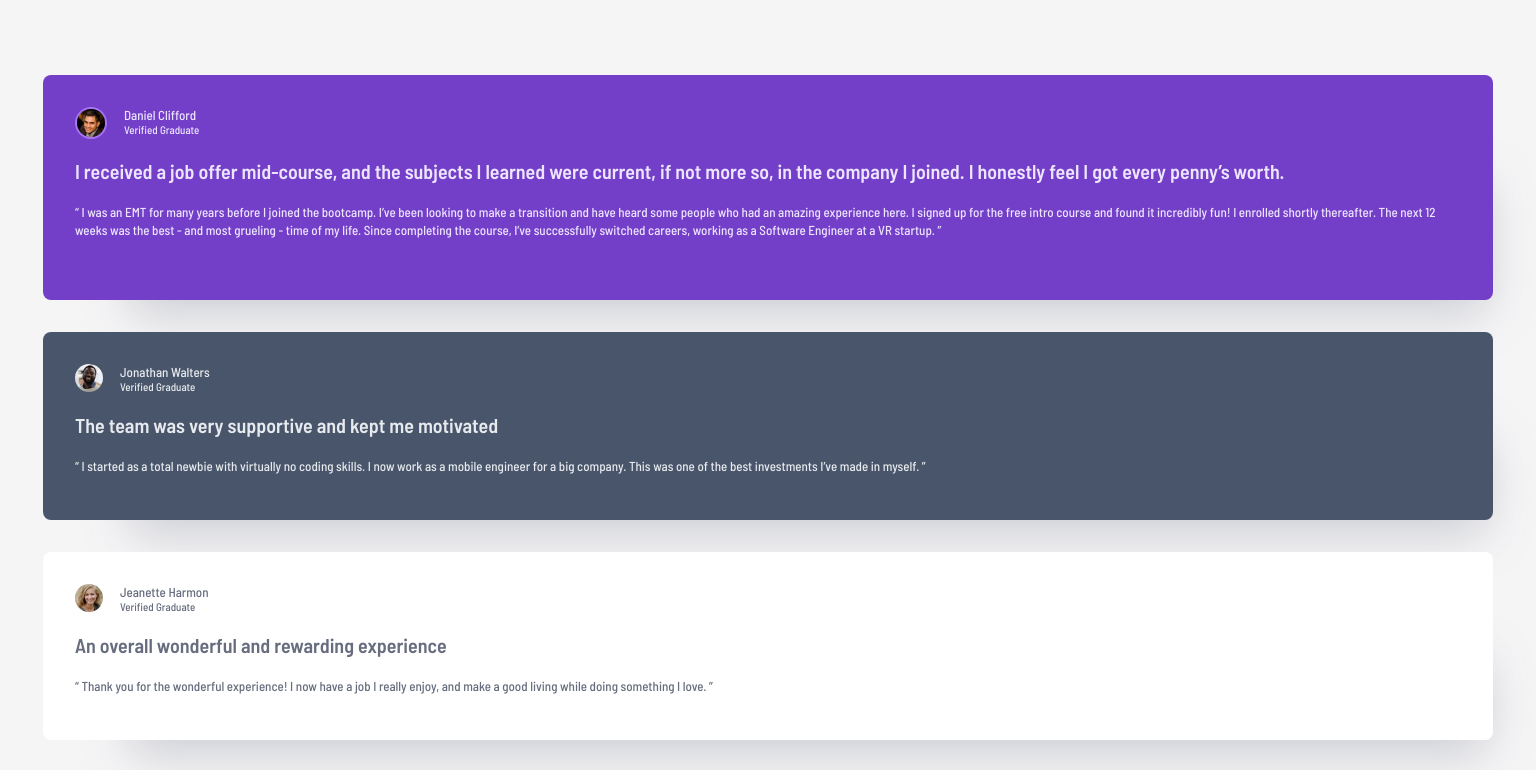
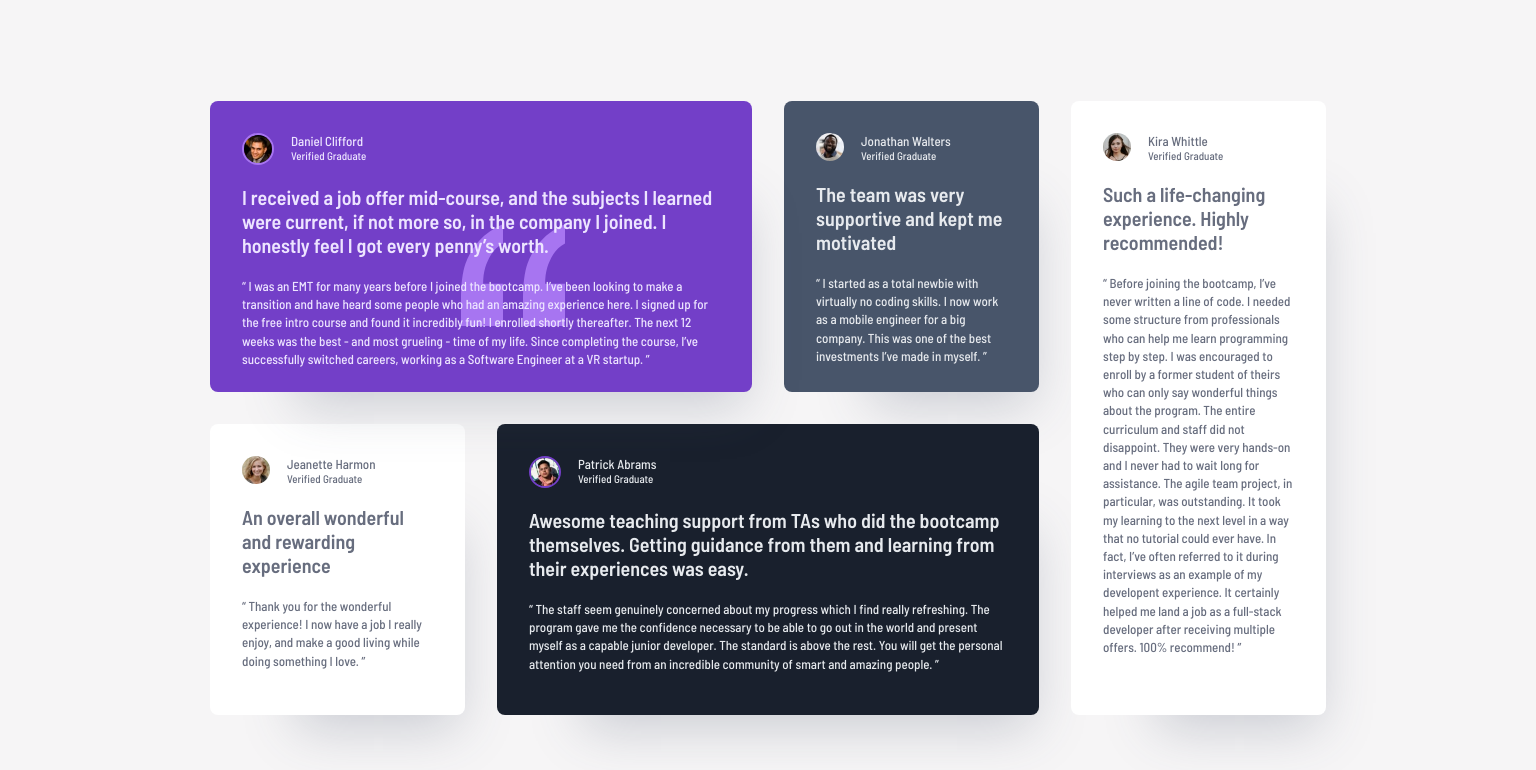
Before and after one commit to aokoye/fm-testimonials-grid, a plain HTML site: page index.html in a window 1536 px wide. Shown: the top 770 px of the page. Drawn offline with Linux system fonts and the light colour scheme.

Commit message:
Desktop and tablet versions

```diff
--- a/index.html
+++ b/index.html
@@ -11,6 +11,7 @@
 <body>
   <div class="container">
     <div class="card daniel">
+      <div class="quoteImg"><img src="./images/bg-pattern-quotation.svg" alt="Purple quotation mark."></div>
       <div class="profile">
         <img src="./images/image-daniel.jpg" alt="A picture of Daniel Clifford">
         <div class="person">
--- a/style.css
+++ b/style.css
@@ -34,12 +34,17 @@ img {
     border-radius: 50%;
 }
 
+
 .daniel img {
     border: 2px solid #A775F1;
 }
 
 .patrick img {
     border: 2px solid #733FC8;
+}
+
+.quoteImg img{
+    display: none;
 }
 
 .grad {
@@ -75,3 +80,105 @@ img {
     background-color: #19202D;
     color: #E7EAEE
 }
+
+
+/* Tablet */
+@media (min-width: 768px) {
+    .container {
+        grid-template-rows: repeat(1fr, 4);
+        grid-template-columns: 1fr 1fr;
+        padding: 83px, 61px, 113px, 60px;
+    }
+
+    .quoteImg img {
+        display: inline-block;
+        width: 104px;
+        height: 102px;
+        border: none;
+        border-radius: 0;
+        position: absolute;
+        z-index: -1;
+        top: 75px;
+        right: 40%;
+    }
+
+    .daniel {
+        grid-row: 1;
+        grid-column: 1 / 3;
+        z-index: 1;
+    }
+
+    .jonathan {
+        grid-row: 2;
+        grid-column: 1;
+    }
+
+    .jeanette {
+        grid-row: 2;
+        grid-column: 2;
+    }
+
+    .patrick {
+        grid-row: 3;
+        grid-column: 1 / 3;
+    }
+
+    .kira {
+        grid-row: 4;
+        grid-column: 1 / 3;
+    }
+}
+
+/* Desktop */
+@media (min-width: 1440px) {
+    body {
+        display: grid;
+        height: 100vh;
+        align-items: center;
+        justify-content: center;
+    }
+
+    .container {
+        grid-template-rows: 291px 291px;
+        grid-template-columns: 255px 255px 255px 255px;
+        margin: 229px, 161px, 218px, 165px;
+    }
+
+    .quoteImg img {
+        display: inline-block;
+        width: 104px;
+        height: 102px;
+        border: none;
+        border-radius: 0;
+        position: absolute;
+        z-index: -1;
+        top: 28%;
+        left: 30%;
+    }
+
+    .daniel {
+        grid-row: 1;
+        grid-column: 1 / span 2;
+        z-index: 1;
+    }
+
+    .jonathan {
+        grid-row: 1;
+        grid-column: 3;
+    }
+
+    .jeanette {
+        grid-row: 2;
+        grid-column: 1;
+    }
+
+    .patrick {
+        grid-row: 2;
+        grid-column: 2 / span 2;
+    }
+
+    .kira {
+        grid-row: 1 / span 2;
+        grid-column: 4;
+    }
+}
```
Also changed, not shown: design/desktop-design.jpg (deleted), design/mobile-design.jpg (deleted), preview.jpg (deleted), 3 other files.
